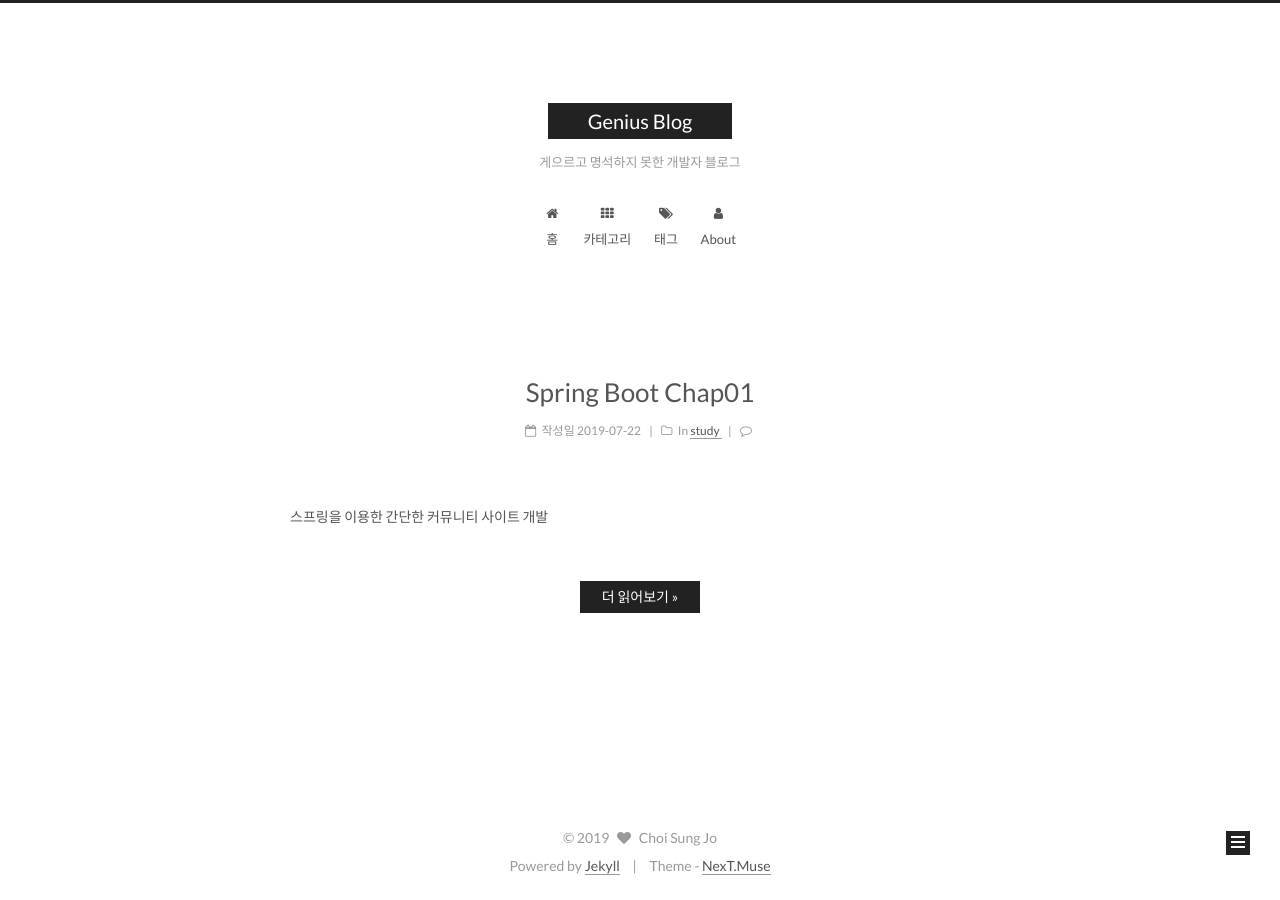
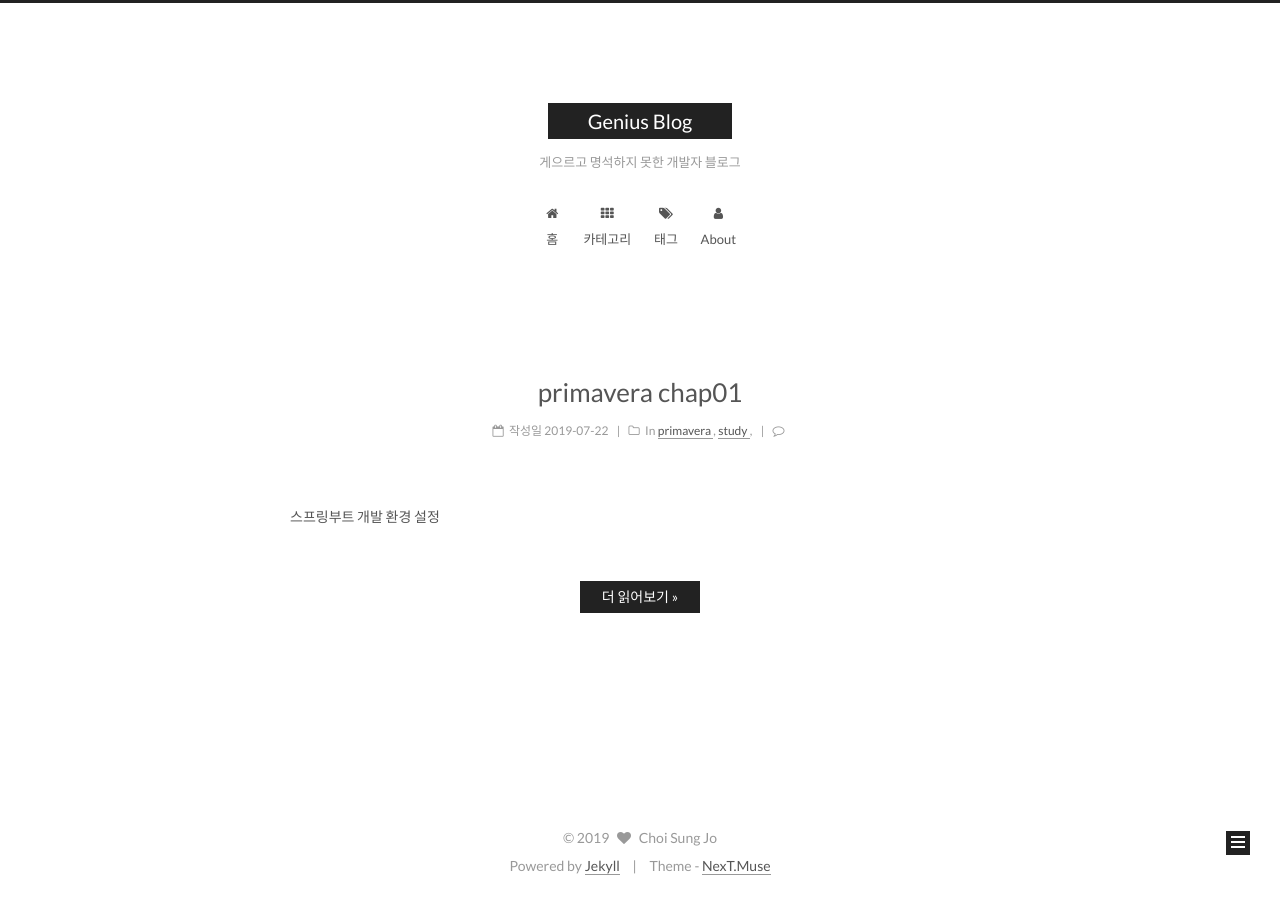
Before and after one commit to csj4032/csj4032.github.io, a Jekyll site: the page built from index.html, in a window 1280 px wide. Built offline with Jekyll 4.4.1, drawn with Linux system fonts in a browser that asks for light colours; the list of posts is cut into pages by our own code; comment, search, counter and statistics services are not loaded.

Commit message:
스프링부트 챕터 01 블로깅 수정

```diff
--- a/_posts/2019-07-22-SpringBoot-Chap01.md
+++ b/_posts/2019-07-22-SpringBoot-Chap01.md
@@ -1,9 +1,14 @@
 ---
-title: Spring Boot Chap01
-description: 스프링을 이용한 간단한 커뮤니티 사이트 개발
+title: primavera chap01
+description: 스프링부트 개발 환경 설정
 categories:
+ - primavera
  - study
 tags:
- - springboot
+ - spring boot
 comments: true
 ---
+
+# 스프링부트 개발 환경 설정
+
+# github : https://github.com/csj4032/primavera/tree/master/chap01
```
